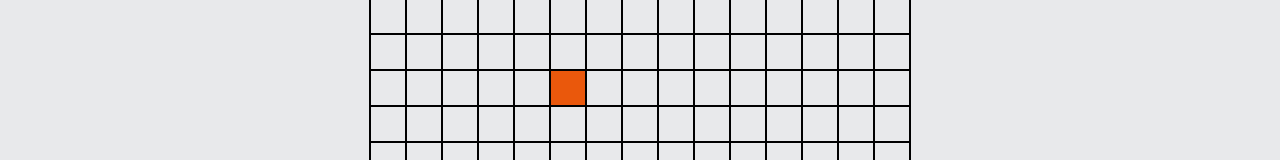
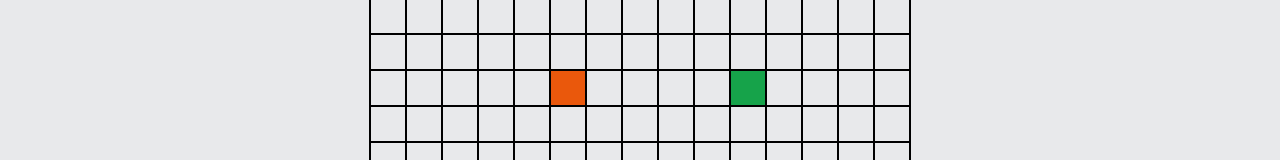
Before and after one commit to JoanR99/time-killer, a Next.js app: page /snake in a window 1280 px wide. Shown: the part 207-367 px from the top of the page. Built offline with nearby package versions, Linux system fonts and the light colour scheme.

Commit message:
add game over logic

```diff
--- a/components/Board.tsx
+++ b/components/Board.tsx
@@ -6,6 +6,7 @@ import getCoordsInDirection, {
 } from '../utils/getCoordsInDirection';
 import getDirectionFromKey from '../utils/getDirectionFromKey';
 import getStartingSnakeCoords from '../utils/getStartingSnakeCoords';
+import isOutOfBoard from '../utils/isOutOfBoard';
 import { Coords, LinkedList, LinkedListNode } from '../utils/linkedList';
 import useInterval from '../utils/useInterval';
 
@@ -21,6 +22,7 @@ const Board = () => {
 		DIRECTION.RIGHT as Direction
 	);
 	const [start, setStart] = useState(false);
+	const [foodCell, setFoodCell] = useState(snake.head.value.cel + 5);
 
 	useInterval(
 		() => {
@@ -44,7 +46,17 @@ const Board = () => {
 
 		const nextHeadCoords = getCoordsInDirection(currentHeadCoords, direction);
 
+		if (isOutOfBoard(nextHeadCoords, board)) {
+			handleGameOver();
+			return;
+		}
+
 		const nextHeadCel = board[nextHeadCoords.row][nextHeadCoords.col];
+
+		if (snakeCells.has(nextHeadCel)) {
+			handleGameOver();
+			return;
+		}
 
 		const newHead = new LinkedListNode({
 			row: nextHeadCoords.row,
@@ -76,6 +88,14 @@ const Board = () => {
 
 	const handleStart = () => setStart(true);
 
+	function handleGameOver() {
+		const snakeStartingValue = getStartingSnakeCoords(board);
+		setSnake(new LinkedList(snakeStartingValue));
+		setSnakeCells(new Set([snakeStartingValue.cel]));
+		setDirection(DIRECTION.RIGHT as Direction);
+		setStart(false);
+	}
+
 	return (
 		<div>
 			<button onClick={handleStart}>Start</button>
@@ -87,7 +107,11 @@ const Board = () => {
 							<div
 								key={ci}
 								className={`border border-black h-9 w-9 ${
-									snakeCells.has(cell) ? 'bg-orange-600' : ''
+									snakeCells.has(cell)
+										? 'bg-orange-600'
+										: foodCell === cell
+										? 'bg-green-600'
+										: ''
 								}`}
 							></div>
 						))}
--- /dev/null
+++ b/utils/isOutOfBoard.ts
@@ -0,0 +1,7 @@
+import { Coords } from './linkedList';
+
+export default function isOutOfBoard(coords: Coords, board: number[][]) {
+	if (coords.col < 0 || coords.row < 0) return true;
+	if (board.length <= coords.row || board[0].length <= coords.col) return true;
+	return false;
+}
```
